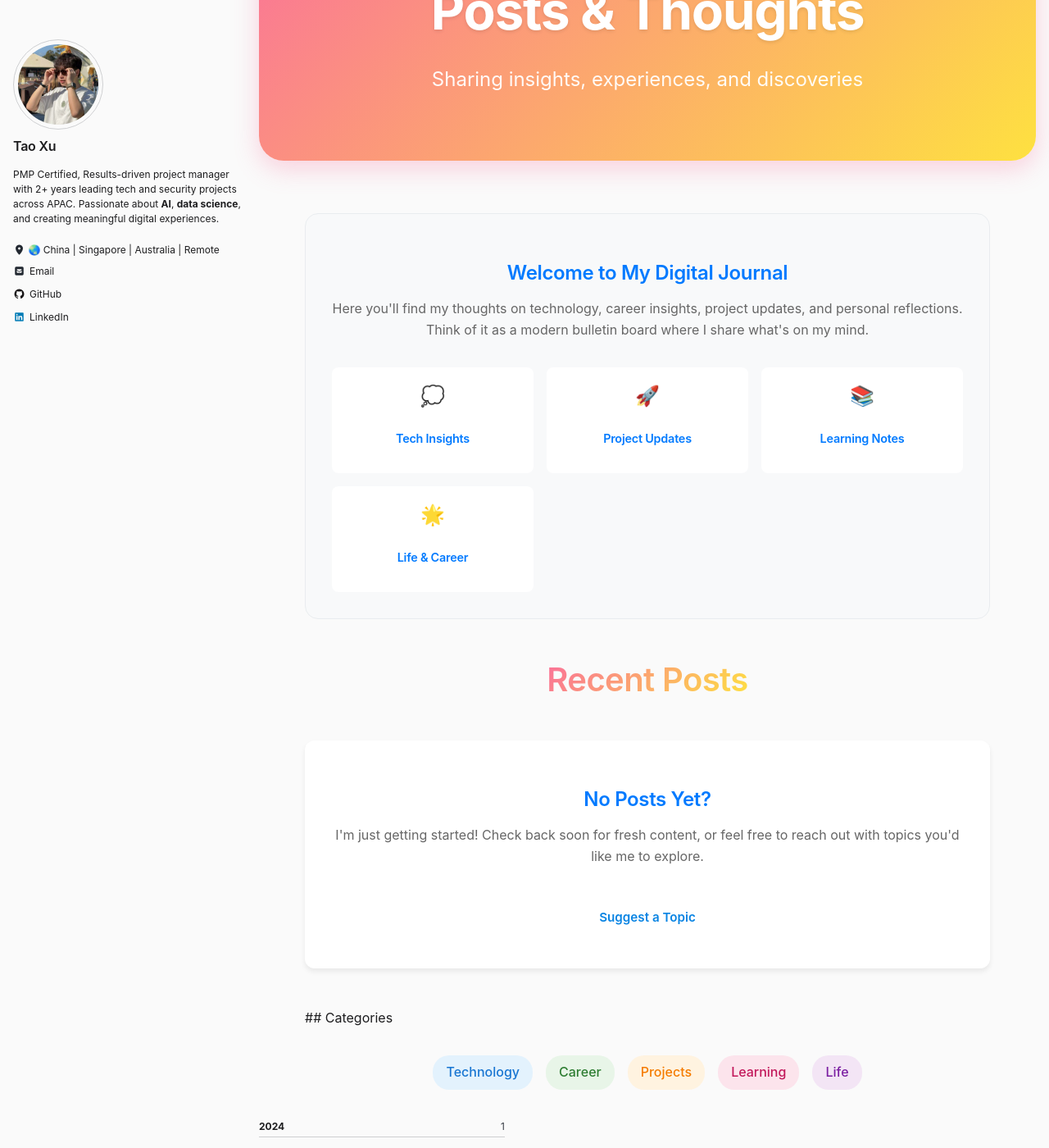
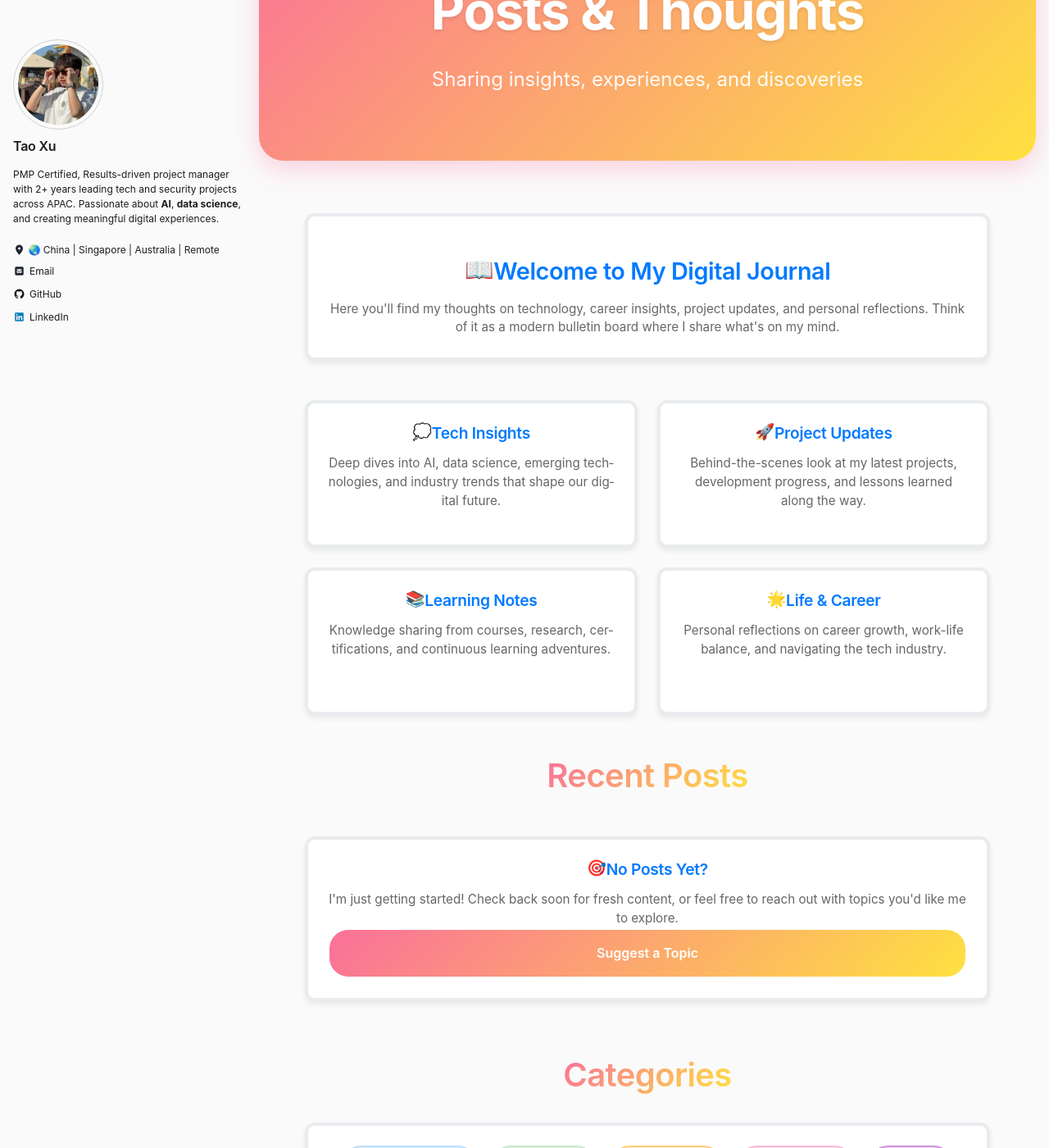
Before and after one commit to taoxee/taoxee.github.io, a Jekyll site: the page built from _pages/posts.md, in a window 1280 px wide and 1400 px high, scrolled down 248 px. Shown: the whole window at 82% size. Built offline with Jekyll 4.4.1, drawn with Linux system fonts in a browser that asks for light colours; cached includes are drawn as plain includes; some of the changed text lies outside the part shown.

Commit message:
enhance: improve visual UX across all pages
- Apply standardized card design system to posts page
- Convert welcome section to about-card with icon integration
- Transform content categories into responsive about-grid layout
- Upgrade category tags with enhanced hover animations and icons
- Fix 'Suggest a Topic' button styling with proper gradient background
- Remove extra closing div tag from about.md for clean HTML structure
- Standardize skills section in CV page using about-card components
- Improve button sizing and adaptive behavior across all pages
- Enhance overall visual consistency and user experience

```diff
--- a/_pages/posts.md
+++ b/_pages/posts.md
@@ -22,27 +22,29 @@ classes: wide
 
 <div style="max-width: 900px; margin: 0 auto; padding: 0 2rem;">
 
-<div style="background: #f8f9fa; padding: 2rem; border-radius: 16px; margin-bottom: 3rem; text-align: center; border: 1px solid #e9ecef;">
-  <h2 style="color: #007AFF; margin-bottom: 1rem; font-size: 1.5rem;">Welcome to My Digital Journal</h2>
-  <p style="color: #666; margin-bottom: 2rem; line-height: 1.6;">Here you'll find my thoughts on technology, career insights, project updates, and personal reflections. Think of it as a modern bulletin board where I share what's on my mind.</p>
+<div class="about-card" style="text-align: center; margin-bottom: 3rem;">
+  <h2 style="color: #007AFF; margin-bottom: 1rem; font-size: 1.8rem; font-weight: 600;">
+    <span class="icon">📖</span> Welcome to My Digital Journal
+  </h2>
+  <p style="color: #666; margin-bottom: 2rem; line-height: 1.6; font-size: 1.1rem;">Here you'll find my thoughts on technology, career insights, project updates, and personal reflections. Think of it as a modern bulletin board where I share what's on my mind.</p>
+</div>
 
-  <div style="display: grid; grid-template-columns: repeat(auto-fit, minmax(200px, 1fr)); gap: 1rem; margin-top: 2rem;">
-    <div style="background: white; padding: 1rem; border-radius: 8px;">
-      <div style="font-size: 1.5rem; margin-bottom: 0.5rem;">💭</div>
-      <h4 style="color: #007AFF; font-size: 0.9rem;">Tech Insights</h4>
-    </div>
-    <div style="background: white; padding: 1rem; border-radius: 8px;">
-      <div style="font-size: 1.5rem; margin-bottom: 0.5rem;">🚀</div>
-      <h4 style="color: #007AFF; font-size: 0.9rem;">Project Updates</h4>
-    </div>
-    <div style="background: white; padding: 1rem; border-radius: 8px;">
-      <div style="font-size: 1.5rem; margin-bottom: 0.5rem;">📚</div>
-      <h4 style="color: #007AFF; font-size: 0.9rem;">Learning Notes</h4>
-    </div>
-    <div style="background: white; padding: 1rem; border-radius: 8px;">
-      <div style="font-size: 1.5rem; margin-bottom: 0.5rem;">🌟</div>
-      <h4 style="color: #007AFF; font-size: 0.9rem;">Life & Career</h4>
-    </div>
+<div class="about-grid" style="margin-bottom: 3rem;">
+  <div class="about-card" style="text-align: center;">
+    <h3><span class="icon">💭</span> Tech Insights</h3>
+    <p>Deep dives into AI, data science, emerging technologies, and industry trends that shape our digital future.</p>
+  </div>
+  <div class="about-card" style="text-align: center;">
+    <h3><span class="icon">🚀</span> Project Updates</h3>
+    <p>Behind-the-scenes look at my latest projects, development progress, and lessons learned along the way.</p>
+  </div>
+  <div class="about-card" style="text-align: center;">
+    <h3><span class="icon">📚</span> Learning Notes</h3>
+    <p>Knowledge sharing from courses, research, certifications, and continuous learning adventures.</p>
+  </div>
+  <div class="about-card" style="text-align: center;">
+    <h3><span class="icon">🌟</span> Life & Career</h3>
+    <p>Personal reflections on career growth, work-life balance, and navigating the tech industry.</p>
   </div>
 </div>
 
@@ -50,26 +52,31 @@ classes: wide
   <span style="background: linear-gradient(135deg, #fa709a, #fee140); -webkit-background-clip: text; -webkit-text-fill-color: transparent; background-clip: text;">Recent Posts</span>
 </h2>
 
-<div id="posts-container">
+<div id="posts-container" style="margin: 3rem 0;">
   <!-- Posts will be automatically populated here by Jekyll -->
+  <!-- Enhanced post styling is handled in the CSS section below -->
 </div>
 
-<div style="background: white; padding: 2rem; border-radius: 12px; box-shadow: 0 4px 6px rgba(0, 0, 0, 0.07); margin: 3rem 0; text-align: center;">
-  <h3 style="color: #007AFF; margin-bottom: 1rem;">No Posts Yet?</h3>
-  <p style="color: #666; margin-bottom: 2rem;">I'm just getting started! Check back soon for fresh content, or feel free to reach out with topics you'd like me to explore.</p>
-  <a href="/contact/" style="display: inline-block; background: #e8f5e8; color: #2e7d32; padding: 1rem 2rem; border-radius: 8px; text-decoration: none; font-weight: 600; transition: all 0.3s ease; cursor: pointer; border: 1px solid #c8e6c9;" onmouseover="this.style.backgroundColor='#c8e6c9'; this.style.transform='translateY(-2px)'" onmouseout="this.style.backgroundColor='#e8f5e8'; this.style.transform='translateY(0)'">
+<div class="about-card" style="text-align: center; margin: 3rem 0;">
+  <h3><span class="icon">🎯</span> No Posts Yet?</h3>
+  <p style="margin-bottom: 2rem;">I'm just getting started! Check back soon for fresh content, or feel free to reach out with topics you'd like me to explore.</p>
+  <a href="/contact/" style="display: inline-block; background: linear-gradient(135deg, #fa709a, #fee140) !important; color: white !important; padding: 0.75rem 1.5rem; border-radius: 20px; text-decoration: none; font-weight: 600; font-size: 1rem; transition: all 0.3s ease; cursor: pointer; box-shadow: 0 4px 12px rgba(250, 112, 154, 0.3);" onmouseover="this.style.opacity='0.9'; this.style.transform='translateY(-2px)'; this.style.boxShadow='0 6px 20px rgba(250, 112, 154, 0.5)'" onmouseout="this.style.opacity='1'; this.style.transform='translateY(0)'; this.style.boxShadow='0 4px 12px rgba(250, 112, 154, 0.3)'">
       Suggest a Topic
   </a>
 </div>
 
-## Categories
+<h2 style="font-size: 2.5rem; font-weight: 600; color: #2d3748; margin: 4rem 0 2rem 0; text-align: center;">
+  <span style="background: linear-gradient(135deg, #fa709a, #fee140); -webkit-background-clip: text; -webkit-text-fill-color: transparent; background-clip: text;">Categories</span>
+</h2>
 
-<div style="display: flex; flex-wrap: wrap; gap: 1rem; margin: 2rem 0; justify-content: center;">
-  <span style="background: #e3f2fd; color: #1976d2; padding: 0.5rem 1rem; border-radius: 20px; font-weight: 500;">Technology</span>
-  <span style="background: #e8f5e8; color: #2e7d32; padding: 0.5rem 1rem; border-radius: 20px; font-weight: 500;">Career</span>
-  <span style="background: #fff3e0; color: #f57c00; padding: 0.5rem 1rem; border-radius: 20px; font-weight: 500;">Projects</span>
-  <span style="background: #fce4ec; color: #c2185b; padding: 0.5rem 1rem; border-radius: 20px; font-weight: 500;">Learning</span>
-  <span style="background: #f3e5f5; color: #7b1fa2; padding: 0.5rem 1rem; border-radius: 20px; font-weight: 500;">Life</span>
+<div class="about-card" style="text-align: center;">
+  <div style="display: flex; flex-wrap: wrap; gap: 1rem; justify-content: center;">
+    <span style="background: #e3f2fd; color: #1976d2; padding: 0.75rem 1.5rem; border-radius: 25px; font-weight: 600; font-size: 1rem; transition: all 0.3s ease; cursor: pointer; border: 2px solid #bbdefb;" onmouseover="this.style.transform='translateY(-2px)'; this.style.boxShadow='0 4px 12px rgba(25,118,210,0.3)'" onmouseout="this.style.transform='translateY(0)'; this.style.boxShadow='none'">💻 Technology</span>
+    <span style="background: #e8f5e8; color: #2e7d32; padding: 0.75rem 1.5rem; border-radius: 25px; font-weight: 600; font-size: 1rem; transition: all 0.3s ease; cursor: pointer; border: 2px solid #c8e6c9;" onmouseover="this.style.transform='translateY(-2px)'; this.style.boxShadow='0 4px 12px rgba(46,125,50,0.3)'" onmouseout="this.style.transform='translateY(0)'; this.style.boxShadow='none'">🚀 Career</span>
+    <span style="background: #fff3e0; color: #f57c00; padding: 0.75rem 1.5rem; border-radius: 25px; font-weight: 600; font-size: 1rem; transition: all 0.3s ease; cursor: pointer; border: 2px solid #ffcc80;" onmouseover="this.style.transform='translateY(-2px)'; this.style.boxShadow='0 4px 12px rgba(245,124,0,0.3)'" onmouseout="this.style.transform='translateY(0)'; this.style.boxShadow='none'">🛠️ Projects</span>
+    <span style="background: #fce4ec; color: #c2185b; padding: 0.75rem 1.5rem; border-radius: 25px; font-weight: 600; font-size: 1rem; transition: all 0.3s ease; cursor: pointer; border: 2px solid #f8bbd9;" onmouseover="this.style.transform='translateY(-2px)'; this.style.boxShadow='0 4px 12px rgba(194,24,91,0.3)'" onmouseout="this.style.transform='translateY(0)'; this.style.boxShadow='none'">📚 Learning</span>
+    <span style="background: #f3e5f5; color: #7b1fa2; padding: 0.75rem 1.5rem; border-radius: 25px; font-weight: 600; font-size: 1rem; transition: all 0.3s ease; cursor: pointer; border: 2px solid #ce93d8;" onmouseover="this.style.transform='translateY(-2px)'; this.style.boxShadow='0 4px 12px rgba(123,31,162,0.3)'" onmouseout="this.style.transform='translateY(0)'; this.style.boxShadow='none'">🌟 Life</span>
+  </div>
 </div>
 
 </div>
@@ -110,20 +117,36 @@ classes: wide
   }
 
   .entries-list .list__item {
-    background: white;
-    border-radius: 12px;
-    box-shadow: 0 4px 6px rgba(0, 0, 0, 0.07);
-    margin-bottom: 2rem;
-    padding: 2rem;
-    transition: transform 0.3s ease;
+    background: white !important;
+    border-radius: 12px !important;
+    box-shadow: 0 4px 6px rgba(0, 0, 0, 0.07) !important;
+    border: 4px solid #e9ecef !important;
+    margin-bottom: 2rem !important;
+    padding: 2rem !important;
+    transition: transform 0.3s ease, box-shadow 0.3s ease !important;
   }
 
   .entries-list .list__item:hover {
-    transform: translateY(-4px);
+    transform: translateY(-2px) !important;
+    box-shadow: 0 8px 20px rgba(0, 0, 0, 0.15) !important;
   }
 
   .entries-list .list__item .archive__item-title {
-    color: #007AFF;
-    font-weight: 600;
+    color: #007AFF !important;
+    font-weight: 600 !important;
+    font-size: 1.3rem !important;
+    margin-bottom: 0.8rem !important;
+  }
+
+  .entries-list .list__item .archive__item-excerpt {
+    color: #666 !important;
+    line-height: 1.6 !important;
+    font-size: 1rem !important;
+  }
+
+  .entries-list .list__item .page__meta {
+    color: #999 !important;
+    font-size: 0.9rem !important;
+    margin-top: 1rem !important;
   }
 </style>
```
Also changed, not shown: _pages/about.md (+0 -2 lines), _pages/cv.md (+17 -27 lines).
